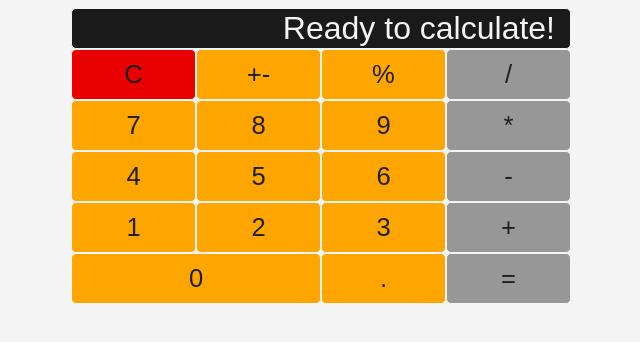
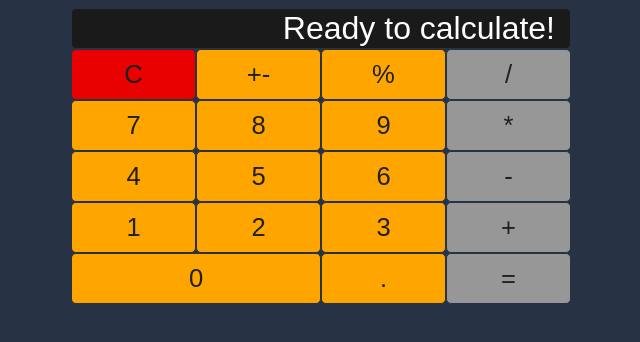
Before and after one commit to phlgr/urban-computing-machine, a website: page index.html in a window 1280 px wide. Shown: the whole page, without its empty margins (319-959 px from the left). Drawn offline with nearby package versions, Linux system fonts and the light colour scheme; files that its build step writes are made by us from their sources.

Commit message:
Started css

```diff
--- a/src/styles/_base.scss
+++ b/src/styles/_base.scss
@@ -6,6 +6,10 @@
 }
 
 @import url("https://fonts.googleapis.com/css?family=Roboto&display=swap");
+@font-face {
+  font-family: Calculator;
+  src: url(src/assets/fonts/Calculator.ttf);
+}
 
 .body {
   font-size: 16px;
--- a/src/styles/_variables.scss
+++ b/src/styles/_variables.scss
@@ -1 +1 @@
-$bg-light: #f4f4f4;
+$bg-light: #273245;
--- a/src/styles/components/_calculator.scss
+++ b/src/styles/components/_calculator.scss
@@ -12,8 +12,8 @@
 .calc__output {
   flex-basis: 100%;
   background-color: rgb(26, 26, 26);
-  color: var.$bg-light;
-  border: 1px solid;
+  color: white;
+  border: 1px solid var.$bg-light;
   outline: none;
   font-size: 2rem;
   text-align: right;
```
Also changed, not shown: src/assets/fonts/Calculator.ttf (added).
